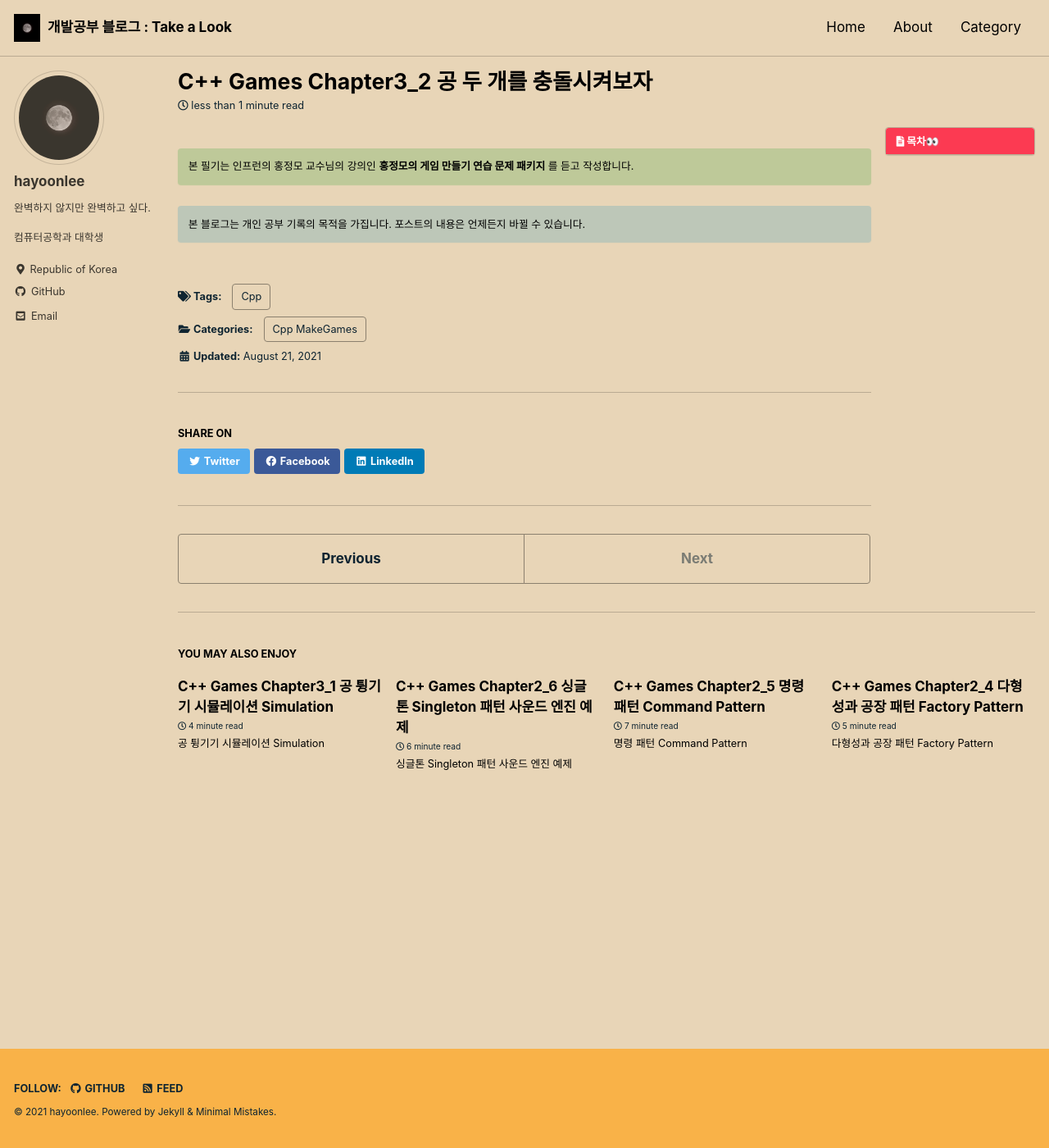
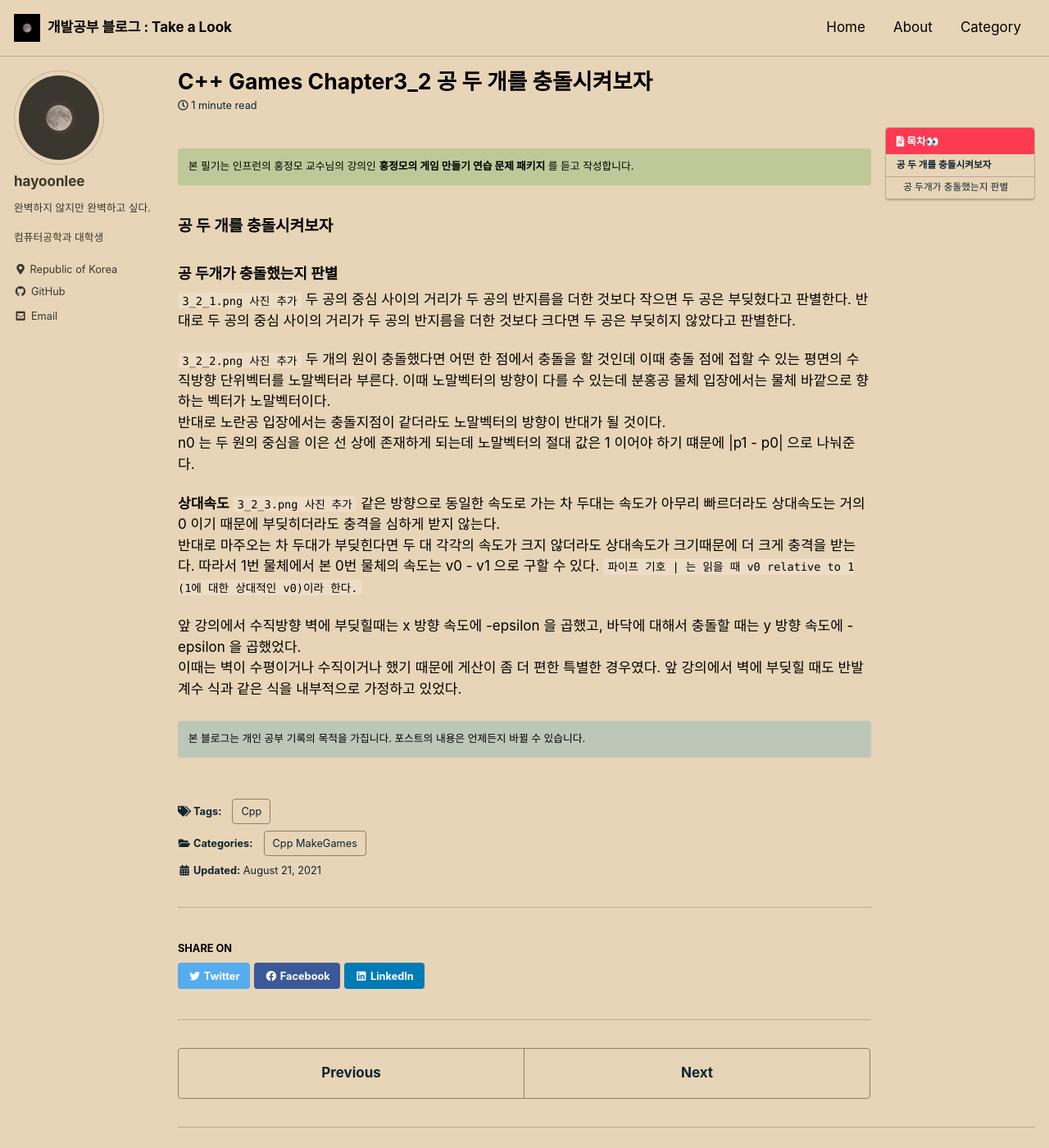
Before and after one commit to hayoonleeMe/hayoonleeMe.github.io, a Jekyll site: the page built from _posts/CppMakeGames/2021-08-21-Ch3_02.md, in a window 1280 px wide and 1400 px high. Shown: the whole window at 82% size. Built offline with Jekyll 4.4.1, drawn with Linux system fonts in a browser that asks for light colours; cached includes are drawn as plain includes; some of the changed text lies outside the part shown.

````diff
--- a/_posts/CppMakeGames/2021-08-21-Ch3_02.md
+++ b/_posts/CppMakeGames/2021-08-21-Ch3_02.md
@@ -13,4 +13,28 @@ toc_label: "목차👀"
 
 <pre>본 필기는 인프런의 홍정모 교수님의 강의인 <b>홍정모의 게임 만들기 연습 문제 패키지</b> 를 듣고 작성합니다.</pre>{: .notice--success}
 
+### 공 두 개를 충돌시켜보자
+
+#### 공 두개가 충돌했는지 판별
+`3_2_1.png 사진 추가`
+두 공의 중심 사이의 거리가 두 공의 반지름을 더한 것보다 작으면 두 공은 부딪혔다고 판별한다.
+반대로 두 공의 중심 사이의 거리가 두 공의 반지름을 더한 것보다 크다면 두 공은 부딪히지 않았다고 판별한다.
+
+`3_2_2.png 사진 추가`
+두 개의 원이 충돌했다면 어떤 한 점에서 충돌을 할 것인데 이때 충돌 점에 접할 수 있는 평면의 수직방향 단위벡터를 노말벡터라 부른다.
+이때 노말벡터의 방향이 다를 수 있는데 분홍공 물체 입장에서는 물체 바깥으로 향하는 벡터가 노말벡터이다.
+반대로 노란공 입장에서는 충돌지점이 같더라도 노말벡터의 방향이 반대가 될 것이다.
+n0 는 두 원의 중심을 이은 선 상에 존재하게 되는데 노말벡터의 절대 값은 1 이어야 하기 떄문에 |p1 - p0| 으로 나눠준다.
+
+**상대속도**
+`3_2_3.png 사진 추가`
+같은 방향으로 동일한 속도로 가는 차 두대는 속도가 아무리 빠르더라도 상대속도는 거의 0 이기 때문에 부딪히더라도 충격을 심하게 받지 않는다.
+반대로 마주오는 차 두대가 부딪힌다면 두 대 각각의 속도가 크지 않더라도 상대속도가 크기때문에 더 크게 충격을 받는다.
+따라서 1번 물체에서 본 0번 물체의 속도는 v0 - v1 으로 구할 수 있다.
+`파이프 기호 | 는 읽을 때 v0 relative to 1 (1에 대한 상대적인 v0)이라 한다.`
+
+앞 강의에서 수직방향 벽에 부딪힐때는 x 방향 속도에 -epsilon 을 곱했고, 바닥에 대해서 충돌할 때는 y 방향 속도에 -epsilon 을 곱했었다.
+이때는 벽이 수평이거나 수직이거나 했기 때문에 게산이 좀 더 편한 특별한 경우였다.
+앞 강의에서 벽에 부딪힐 때도 반발 계수 식과 같은 식을 내부적으로 가정하고 있었다.
+
 <pre>본 블로그는 개인 공부 기록의 목적을 가집니다. 포스트의 내용은 언제든지 바뀔 수 있습니다.</pre>{: .notice--info}
--- /dev/null
+++ b/_posts/TBCpp/2021-08-21-Ch6_01.md
@@ -0,0 +1,197 @@
+---
+title: "C++ Chapter6_1 배열 Array 의 기초적인 사용법"
+excerpt: "배열 Array 의 기초적인 사용법"
+categories:
+  - Cpp
+tags:
+  - Cpp
+last_modified_at: 2021-08-21
+toc: true
+toc_sticky: true
+toc_label: "목차👀"
+---
+
+<pre>본 필기는 인프런의 홍정모 교수님의 강의인 <b>홍정모의 따라하며 배우는 C++</b> 를 듣고 작성합니다.</pre>{: .notice--success}
+
+### 배열 Array 의 기초적인 사용법
+```cpp
+int one_stduent_score;	// 1 variable
+int student_scores[5] = { 10, 20, 30, 40, 50 };	// 5 int
+
+one_stduent_score = 100;
+
+student_scores[0] = 100;	// 1st element
+student_scores[1] = 80;		// 2nd element
+student_scores[2] = 90;		// 3rd element
+student_scores[3] = 50;		// 4th element
+student_scores[4] = 0;		// 5th element
+```
+배열의 선언과 초기화, 대입방법이다.
+
+```cpp
+struct Rectangle
+{
+    int length;
+    int width;
+};
+
+int main()
+{
+    cout << sizeof(Rectangle) << endl;
+
+    Rectangle rect_arr[10];
+
+    cout << sizeof(rect_arr) << endl;
+
+    rect_arr[0].length = 1;
+    rect_arr[0].width = 2;
+    ...
+}
+
+// 출력
+8
+80
+```
+구조체를 포함한 다양한 자료형의 배열을 만들 수 있다.
+
+```cpp
+enum StudentName
+{
+    JACKJACK,       // = 0
+    DASH,           // = 1
+    VIOLET,         // = 2
+    NUM_STUDENTS,   // = 3
+};
+
+int main()
+{
+    //int my_array[5] = { 1, 2, };	// 미지정한 부분은 0으로 초기화
+    int my_array[]{ 1, 2, 3, 4, 5 };
+
+    cout << my_array[JACKJACK] << endl;
+    cout << my_array[DASH] << endl;
+    cout << my_array[VIOLET] << endl;
+    cout << my_array[3] << endl;
+    cout << my_array[4] << endl;
+}
+
+// 출력
+1
+2
+3
+4
+5
+```
+enum 으로 배열의 원소에 접근할 수 있다.
+
+```cpp
+int num_students = 0;
+cin >> num_students;
+int students_scores[num_students];	// compile error
+```
+num_students 는 cin 으로 런타임에서 입력받기 때문에 런타임에서 정해지는 변수이다.
+하지만 배열의 크기는 컴파일 타임에서 사이즈가 정해져야 하기 때문에 오류가 발생한다.
+
+```cpp
+const int num_students = 5;
+int students_scores[num_students];
+```
+매직넘버 or const 인 변수로 사이즈 지정이 가능하다.
+
+```cpp
+#define NUM_STUDENTS 10000000
+
+int students_scores[NUM_STUDENTS];
+```
+c 스타일인 매크로를 사용해서 사이즈를 지정할 수 있다.
+하지만 매크로는 사용하지 않는다.
+
+```cpp
+const int num_students = 20;
+
+int students_scores[num_students] = { 1, 2, 3, 4, 5, }; // 나머지는 0으로 초기화
+
+cout << (int)&students_scores << endl;
+cout << (int)&(students_scores[0]) << endl;
+cout << (int)&(students_scores[1]) << endl;
+cout << (int)&(students_scores[2]) << endl;
+cout << (int)&(students_scores[3]) << endl;
+
+cout << sizeof(students_scores) << endl;
+
+// 출력
+12189088
+12189088
+12189092
+12189096
+12189100
+80
+```
+배열의 주소와 첫번째 원소의 주소는 같다.
+배열과 원소는 별개가 아닌, 각각의 원소는 첫번째 원소부터 자료형의 크기만큼 더해진 주소를 가진다.
+
+```cpp
+cout << (int)students_scores << endl;
+```
+배열자체는 주소 값을 가지기 때문에 & 는 없어도 된다.
+
+```cpp
+cout << (int)&students_scores << endl;
+```
+보기편한 10진수이다.
+
+```cpp
+cout << (long long)students_scores << endl;
+```
+x64	코드에서 사용한다.
+x64 에서는 포인터의 사이즈가 8바이트 이지만 x86 에서는 포인터의 사이즈가 4바이트 이다.
+x64 에서는 주소자체가 x86보다 더 길게 저장되기 때문에 x64 에서 주소가 오버플로우(Overflow) 되는 문제는 int 대신 long long 또는 size_t 로 캐스팅하면 해결된다.
+
+```cpp
+cout << (size_t)students_scores << endl;
+```
+x86, x64 모두 잘 작동하는 멀티플랫폼 코드에서 사용한다.
+
+```cpp
+void doSomething(int students_scores[20])
+{
+    cout << (int)&students_scores << endl;	// 포인터 변수의 주소값
+    cout << (int)&students_scores[0] << endl;
+    cout << students_scores[0] << endl;
+    cout << students_scores[1] << endl;
+    cout << students_scores[2] << endl;
+    cout << "Size in doSomething " << sizeof(students_scores) << endl;	// 포인터 변수의 사이즈이다.
+}
+```
+배열을 매개변술 받을 때는 컴파일러가 포인터로 처리한다.
+따라서 넘겨받은 배열의 첫번째 주소값을 저장하는 포인터이다.
+
+(int)&students_scores[0] 는 포인터에 저장되어있는 넘겨받은 배열의 첫번째 원소의 주소값이다.
+따라서 이 값이 main 에서의 배열의 주소와 같다.
+
+```cpp
+const int num_students = 20;
+
+int students_scores[num_students] = { 1, 2, 3, 4, 5, };
+
+cout << students_scores[0] << endl;
+cout << students_scores[1] << endl;
+cout << students_scores[2] << endl;
+cout << "Size in main " << sizeof(students_scores) << endl << endl;
+doSomething(students_scores);
+
+// 출력
+1
+2
+3
+Size in main 80
+
+17824768
+17824980
+1
+2
+3
+Size in doSomething 4
+```
+
+<pre>본 블로그는 개인 공부 기록의 목적을 가집니다. 포스트의 내용은 언제든지 바뀔 수 있습니다.</pre>{: .notice--info}
````
Also changed, not shown: _posts/CppMakeGames/2021-08-21-Ch3_01.md (+3 -3 lines), assets/images/C++ Games images/3_1_1.png (renamed from assets/images/C++ Games images/1.png), assets/images/C++ Games images/3_1_2.png (renamed from assets/images/C++ Games images/2.png), assets/images/C++ Games images/3_1_3.png (renamed from assets/images/C++ Games images/3.png).
